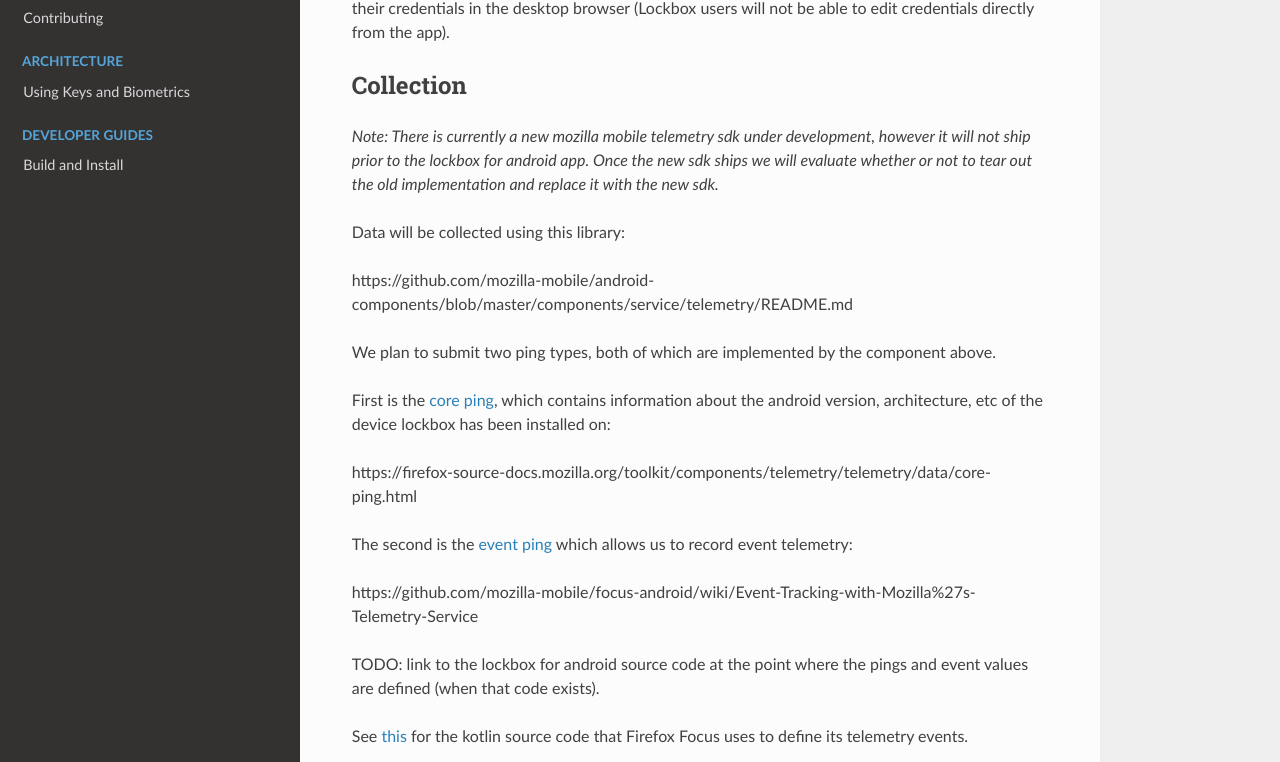
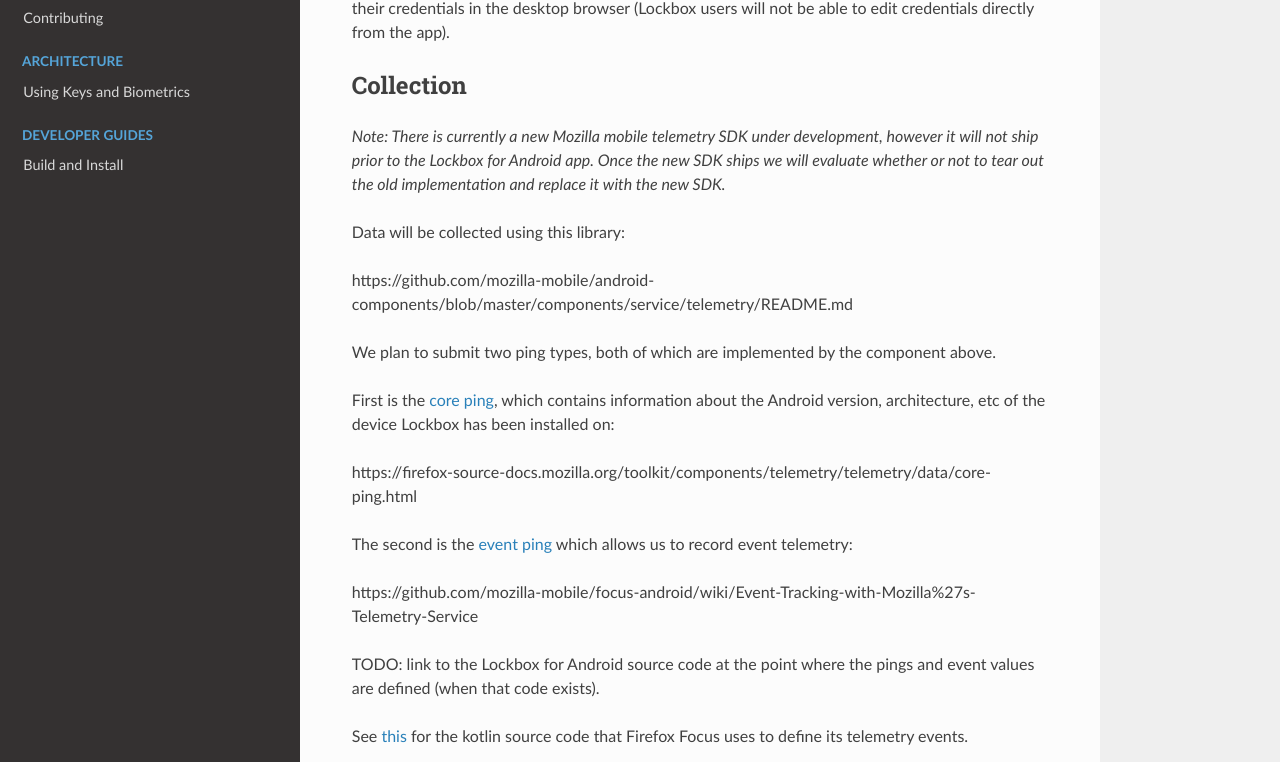
Before and after one commit to mozilla-lockwise/lockwise-android, an MkDocs documentation site: the page built from docs/metrics.md, in a window 1280 px wide and 1400 px high, scrolled down 1496 px. Shown: the part 131-893 px from the top of the window. Built offline with MkDocs 1.6.1, drawn with Linux system fonts in a browser that asks for light colours; nearby versions of some CDN libraries; old or Windows-style settings are respelled for this version of MkDocs; some of the changed text lies outside the part shown.

Commit message:
quick pass at CAPitalization

```diff
--- a/docs/metrics.md
+++ b/docs/metrics.md
@@ -12,7 +12,7 @@ _Last Updated: Sept 26, 2018_
 
 <!-- /TOC -->
 
-This is the metrics collection plan for the Lockbox android app. It documents all events that are planned to be collected through telemetry. It will be updated periodically to reflect all new and planned data collection. A similar document for the lockbox for iOS app can be found [here](https://github.com/mozilla-lockbox/lockbox-ios/blob/master/docs/metrics.md).
+This is the metrics collection plan for the Lockbox Android app. It documents all events that are planned to be collected through telemetry. It will be updated periodically to reflect all new and planned data collection. A similar document for the Lockbox for iOS app can be found [here](https://github.com/mozilla-lockbox/lockbox-ios/blob/master/docs/metrics.md).
 
 ## Analysis
 
@@ -52,7 +52,7 @@ In addition to answering the above questions that directly concern actions in th
 
 ## Collection
 
-*Note: There is currently a new mozilla mobile telemetry sdk under development, however it will not ship prior to the lockbox for android app. Once the new sdk ships we will evaluate whether or not to tear out the old implementation and replace it with the new sdk.*
+*Note: There is currently a new Mozilla mobile telemetry SDK under development, however it will not ship prior to the Lockbox for Android app. Once the new SDK ships we will evaluate whether or not to tear out the old implementation and replace it with the new SDK.*
 
 Data will be collected using this library:
 
@@ -60,7 +60,7 @@ https://github.com/mozilla-mobile/android-components/blob/master/components/serv
 
 We plan to submit two ping types, both of which are implemented by the component above.
 
-First is the [core ping](https://github.com/mozilla-mobile/android-components/blob/master/components/service/telemetry/src/main/java/org/mozilla/telemetry/ping/TelemetryCorePingBuilder.java), which contains information about the android version, architecture, etc of the device lockbox has been installed on:
+First is the [core ping](https://github.com/mozilla-mobile/android-components/blob/master/components/service/telemetry/src/main/java/org/mozilla/telemetry/ping/TelemetryCorePingBuilder.java), which contains information about the Android version, architecture, etc of the device Lockbox has been installed on:
 
 https://firefox-source-docs.mozilla.org/toolkit/components/telemetry/telemetry/data/core-ping.html
 
@@ -68,7 +68,7 @@ The second is the [event ping](https://github.com/mozilla-mobile/android-compone
 
 https://github.com/mozilla-mobile/focus-android/wiki/Event-Tracking-with-Mozilla%27s-Telemetry-Service
 
-TODO: link to the lockbox for android source code at the point where the pings and event values are defined (when that code exists).
+TODO: link to the Lockbox for Android source code at the point where the pings and event values are defined (when that code exists).
 
 See [this](https://github.com/mozilla-mobile/focus-android/blob/master/app/src/main/java/org/mozilla/focus/telemetry/TelemetryWrapper.kt) for the kotlin source code that Firefox Focus uses to define its telemetry events.
 
@@ -171,11 +171,11 @@ https://firefox-source-docs.mozilla.org/toolkit/components/telemetry/telemetry/c
 
 ## Adjust SDK
 
-The app also includes a version of the [adjust sdk](https://github.com/adjust/android_sdk). Mozilla uses this software to keep track of the number of installations of the lockbox app, as well the number of new Firefox Accounts registered through the app.
+The app also includes a version of the [adjust SDK](https://github.com/adjust/android_sdk). Mozilla uses this software to keep track of the number of installations of the Lockbox app, as well the number of new Firefox Accounts registered through the app.
 
 ## References
 
-[Library used to collect and send telemetry on android](https://github.com/mozilla-mobile/android-components/blob/master/components/service/telemetry/README.md)
+[Library used to collect and send telemetry on Android](https://github.com/mozilla-mobile/android-components/blob/master/components/service/telemetry/README.md)
 
 [Description of the "Core" ping](https://firefox-source-docs.mozilla.org/toolkit/components/telemetry/telemetry/data/core-ping.html)
 
```
